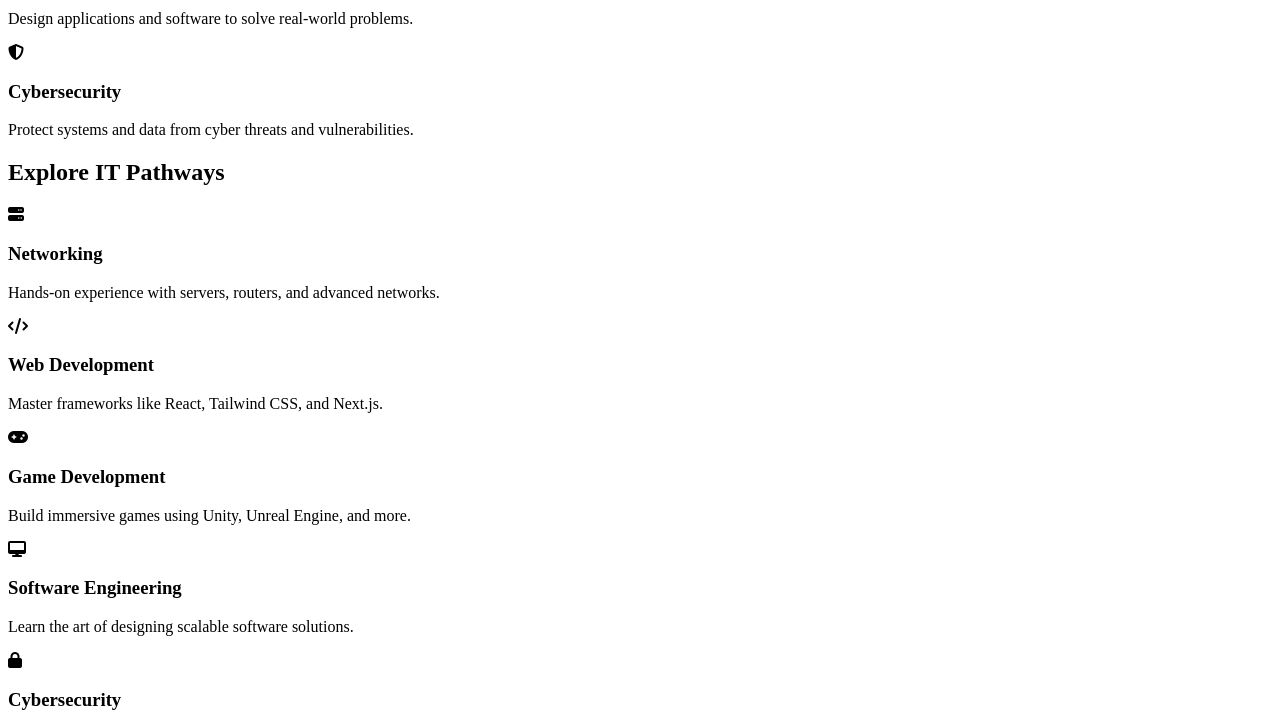
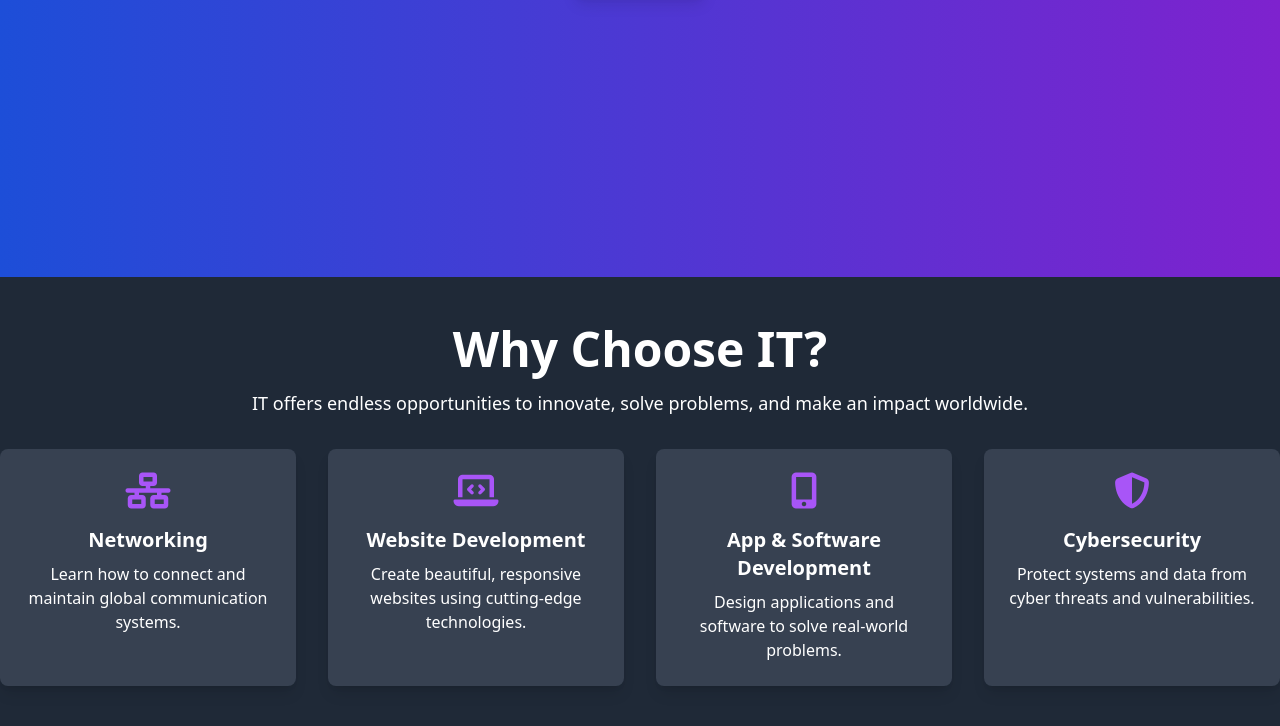
Before and after one commit to CremaCrem/parsu-landingpage, a website: page index.html in a window 1280 px wide. Shown: the part 523-1249 px from the top of the page. Drawn offline with Linux system fonts and the light colour scheme; the site is published under a folder, as on GitHub Pages, so addresses that start at the root find nothing.

Commit message:
Change file structure

```diff
--- a/src/index.html
+++ b/index.html
@@ -4,7 +4,7 @@
     <meta charset="UTF-8" />
     <meta name="viewport" content="width=device-width, initial-scale=1.0" />
     <title>Explore IT - Shape the Future</title>
-    <link href="/public/tailwind.css" rel="stylesheet" />
+    <link href="public/tailwind.css" rel="stylesheet" />
     <link
       rel="stylesheet"
       href="https://cdnjs.cloudflare.com/ajax/libs/font-awesome/6.5.2/css/all.min.css"
```
